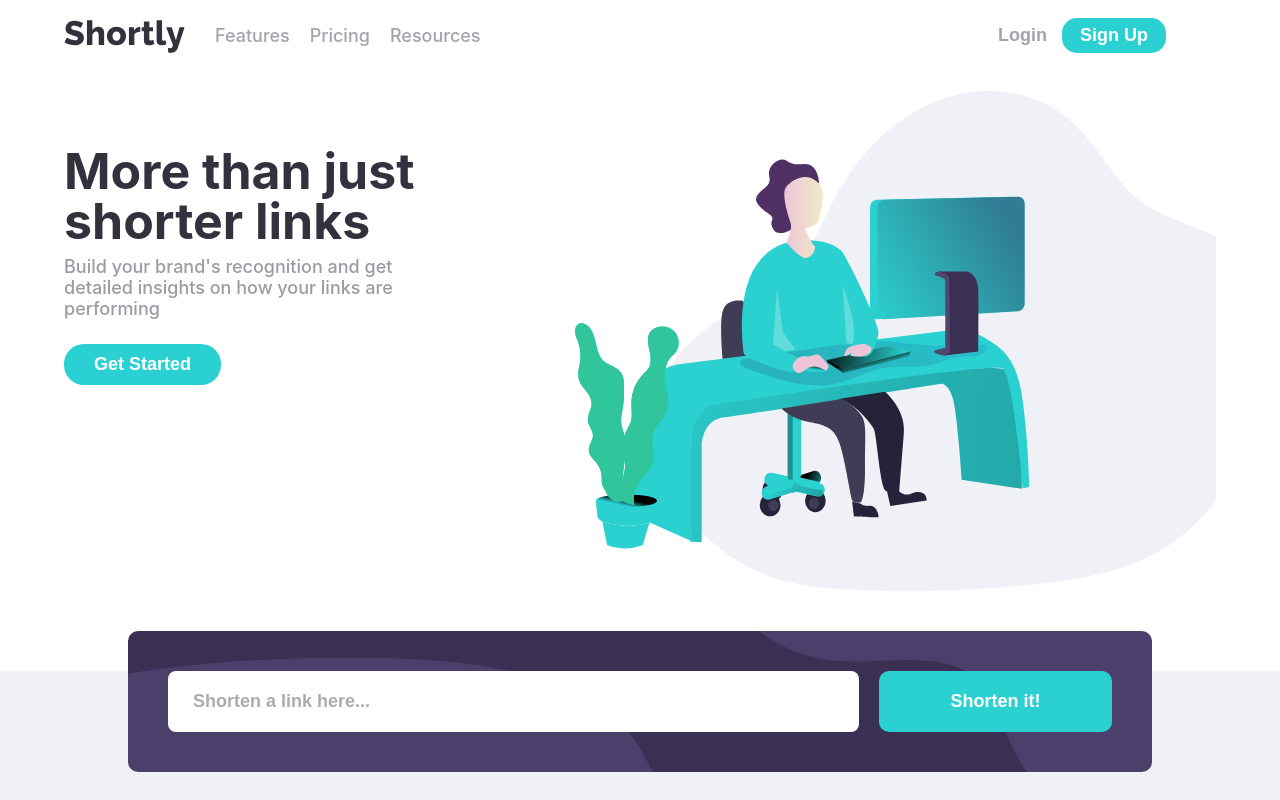
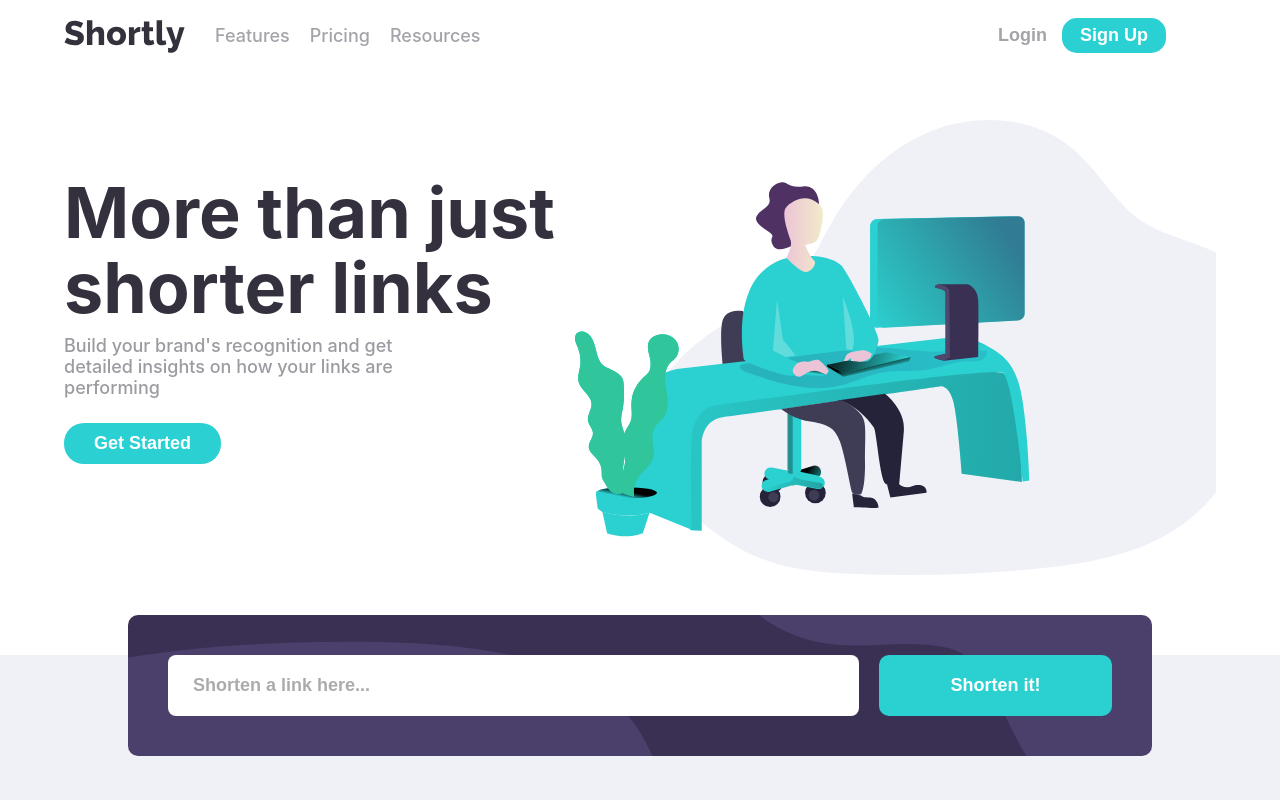
Before and after one commit to Adityaverma123/InternetFolks-Assignment, a React (Create React App) app: page / in a window 1280 px wide. Shown: the top 800 px of the page. Built offline with nearby package versions, Linux system fonts and the light colour scheme.

Commit message:
image size changed

```diff
--- a/src/components/Footer.js
+++ b/src/components/Footer.js
@@ -69,7 +69,7 @@ const ResourcesContainer = styled.div`
   display: flex;
   flex-direction: column;
   > h3 {
-    color: white;
+    color: #bfbfbf;
     font-weight: 700;
     margin-bottom: 10px;
     @media (max-width: 850px) {
@@ -84,13 +84,16 @@ const ResourcesContainer = styled.div`
     @media (max-width: 850px) {
       text-align: center;
     }
+    :hover {
+      color: #2acfcf;
+    }
   }
 `;
 const CompanyContainer = styled.div`
   display: flex;
   flex-direction: column;
   > h3 {
-    color: white;
+    color: #bfbfbf;
     font-weight: 700;
     margin-bottom: 10px;
     @media (max-width: 850px) {
@@ -104,6 +107,9 @@ const CompanyContainer = styled.div`
     color: #bfbfbf;
     @media (max-width: 850px) {
       text-align: center;
+    }
+    :hover {
+      color: #2acfcf;
     }
   }
 `;
@@ -121,7 +127,7 @@ const FeatureContainer = styled.div`
   display: flex;
   flex-direction: column;
   > h3 {
-    color: white;
+    color: #bfbfbf;
     font-weight: 700;
     margin-bottom: 10px;
     @media (max-width: 850px) {
@@ -135,6 +141,9 @@ const FeatureContainer = styled.div`
     color: #bfbfbf;
     @media (max-width: 850px) {
       text-align: center;
+    }
+    :hover {
+      color: #2acfcf;
     }
   }
 `;
--- a/src/components/Home.js
+++ b/src/components/Home.js
@@ -70,6 +70,7 @@ export default Home;
 
 const HomeBody = styled.div`
   width: 100%;
+  margin-top: 100px;
 `;
 const BodyOuter = styled.div`
   width: 90%;
@@ -125,13 +126,16 @@ const AdvancedStats = styled.div`
   align-items: center;
   flex-direction: column;
   margin-top: 80px;
+  @media (max-width: 768px) {
+    margin-top: 50px;
+  }
   > h1 {
     color: #232127;
     font-weight: 700;
     font-size: 40px;
     text-align: center;
     @media (max-width: 538px) {
-      font-size: 35px;
+      font-size: 25px;
     }
   }
   > p {
@@ -185,7 +189,7 @@ const BoostContainer = styled.div`
     padding: 15px 50px;
     font-size: 20px;
     font-weight: 700;
-    margin-top: 10px;
+    margin-top: 20px;
     border-radius: 25px;
     color: white;
   }
@@ -202,7 +206,7 @@ const FirstContainer = styled.div`
   > img {
     /* flex: 0.4; */
     width: 60%;
-    height: 500px;
+    height: 50%px;
     margin-right: -50px;
     @media (max-width: 768px) {
       width: 100%;
@@ -227,10 +231,17 @@ const FirstContainerBody = styled.div`
   }
   > h1 {
     color: #34303d;
-    font-size: 50px;
-    line-height: 50px;
+    font-size: 70px;
+    line-height: 75px;
     @media (max-width: 768px) {
       text-align: center;
+      font-size: 60px;
+      line-height: 60px;
+    }
+    @media (max-width: 425px) {
+      text-align: center;
+      font-size: 40px;
+      line-height: 40px;
     }
   }
   > p {
--- a/src/components/Navbar.js
+++ b/src/components/Navbar.js
@@ -5,6 +5,7 @@ import styled from "styled-components";
 const Navbar = () => {
   const [nav, openNav] = useState(false);
   return (
+    <NavBody>
       <Nav>
         <NavLeft>
           <Link to="/">
@@ -50,11 +51,17 @@ const Navbar = () => {
           </ButtonContainer>
         </NavRight>
       </Nav>
+    </NavBody>
   );
 };
 
 export default Navbar;
+const NavBody = styled.div`
+  display: flex;
+  justify-content: center;
+`;
 const Nav = styled.nav`
+  position: absolute;
   display: flex;
   justify-content: space-between;
   width: 90%;
--- a/src/components/ShortenLink.js
+++ b/src/components/ShortenLink.js
@@ -153,5 +153,7 @@ const FormContainer = styled.div`
     background: url(${require("../assets/bg-shorten-desktop.svg").default});
     background-color: #3a3053;
     margin-top: -70px;
+    padding: 20px;
+    width: 90%;
   }
 `;
--- a/src/components/StatBlock.js
+++ b/src/components/StatBlock.js
@@ -31,6 +31,9 @@ const BlockContainer = styled.div`
     font-size: 30px;
     color: #35323e;
     margin: 30px 0 20px;
+    @media (max-width: 425px) {
+      font-size: 25px;
+    }
   }
   > p {
     color: #bfbfbf;
```
Lines whose indentation alone changed are shown as unchanged.
